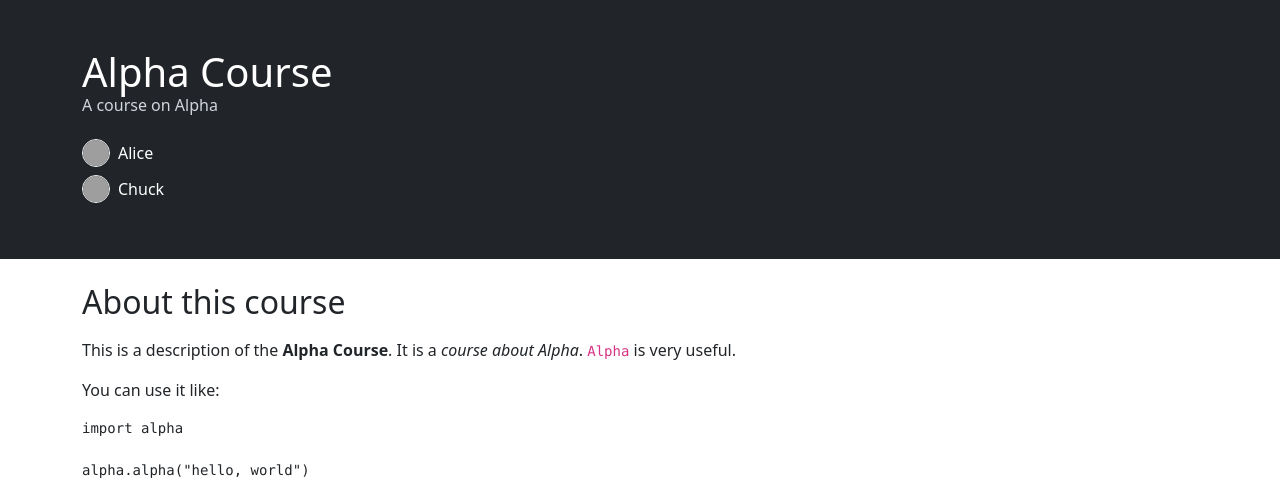
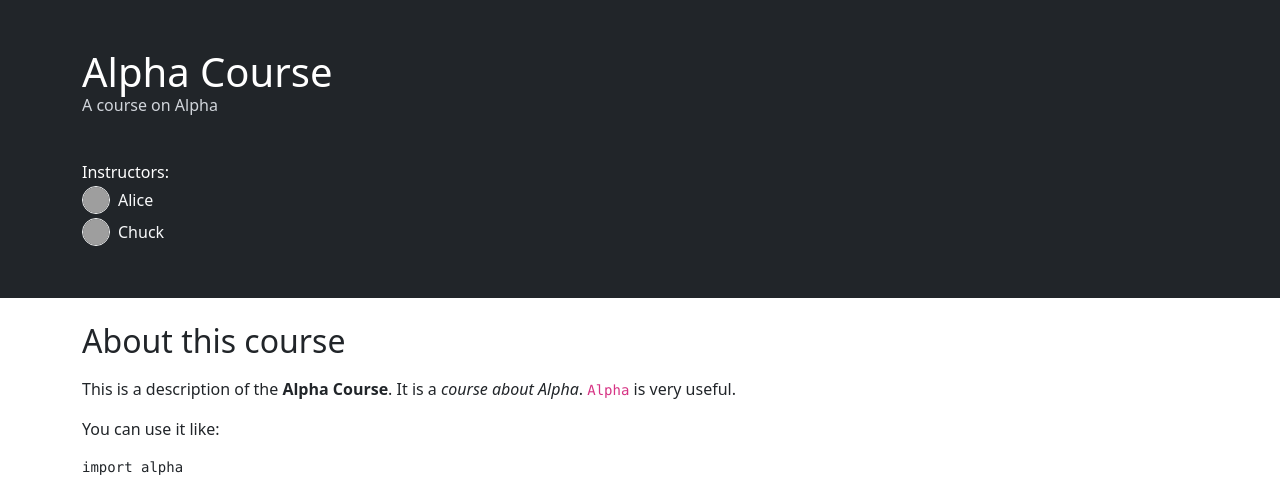
Before and after one commit to pipalacademy/riyaz, a Flask app: a page that uses riyaz/templates/course.html in a window 1280 px wide. Shown: the part 56-542 px from the top of the page. Run offline with Flask 2, Linux system fonts and the light colour scheme; grey boxes are pictures that could not be loaded.

Commit message:
#2: touchups to instructors list in course header

```diff
--- a/riyaz/templates/course.html
+++ b/riyaz/templates/course.html
@@ -11,17 +11,20 @@
 {% macro CourseHeader(course) %}
 <div class="py-5">
     <h1 class="card-title">{{ course.title }}</h1>
-    <h6 class="card-subtitle mb-4 text-muted">{{ course.short_description }}</h6>
+    <h6 class="card-subtitle mb-5 text-muted">{{ course.short_description }}</h6>
 
+    <h6 class="card-subtitle mb-1">Instructors:</h6>
     <div>
-        {% for author in course.authors %}
+        {% for instructor in course.authors %}
 
-        <div class="d-flex align-items-center mb-2">
-            <span class="me-2">
-                {{ Avatar(author.photo) }}
-            </span>
-            {{ author.name }}
-        </div>
+        <a class="text-decoration-none text-light" href="#author-{{ instructor.id }}">
+            <div class="d-flex align-items-center mb-1">
+                <span class="me-2">
+                    {{ Avatar(instructor.photo) }}
+                </span>
+                {{ instructor.name }}
+            </div>
+        </a>
 
         {% endfor %}
     </div>
@@ -58,7 +61,7 @@
 <h2 class="mb-3">Instructors</h2>
 <div>
     {% for instructor in course.authors %}
-    <div class="row mb-3">
+    <div id="author-{{ instructor.id }}" class="row mb-3">
         <div class="col-12 col-sm-4 col-md-2 text-center">
             <img class="rounded-circle" style="max-height: 256px; height: 100%; max-width: 256px; width: 100%;" src="{{ instructor.photo }}" />
         </div>
```
